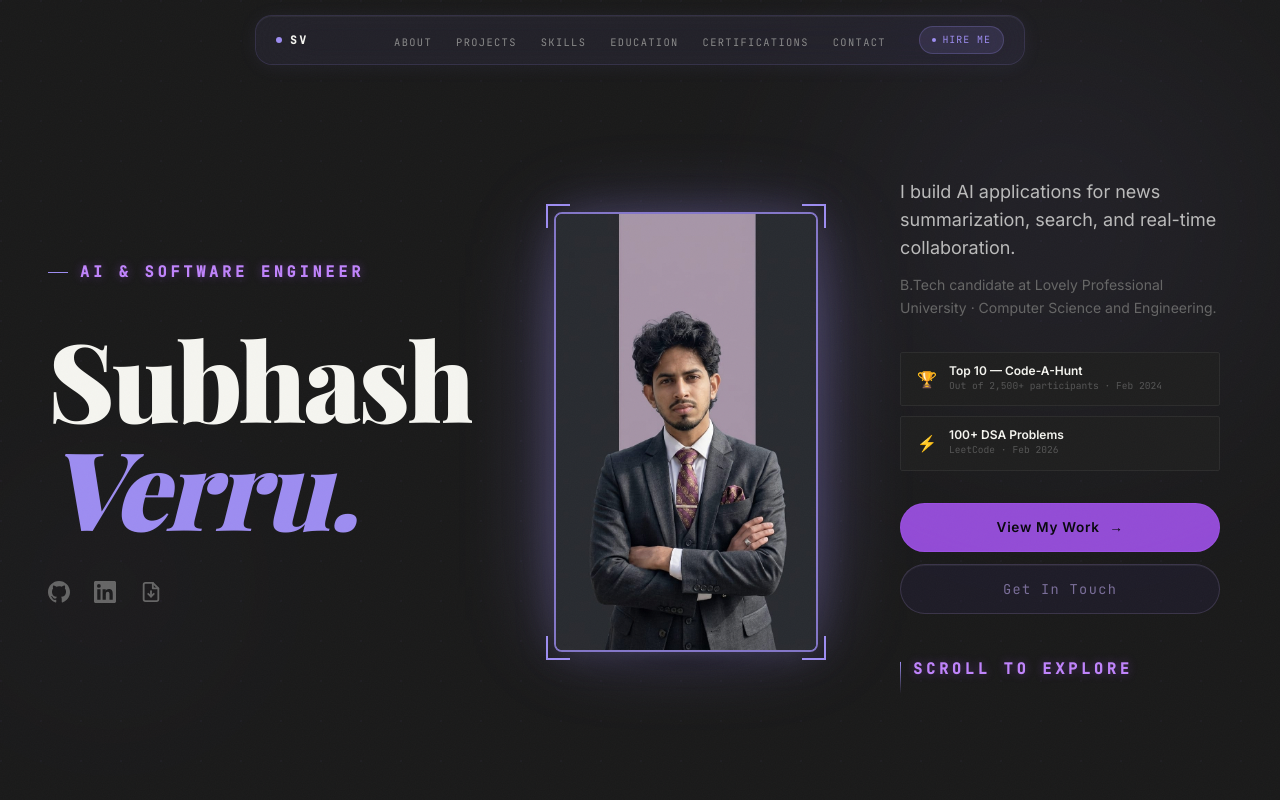
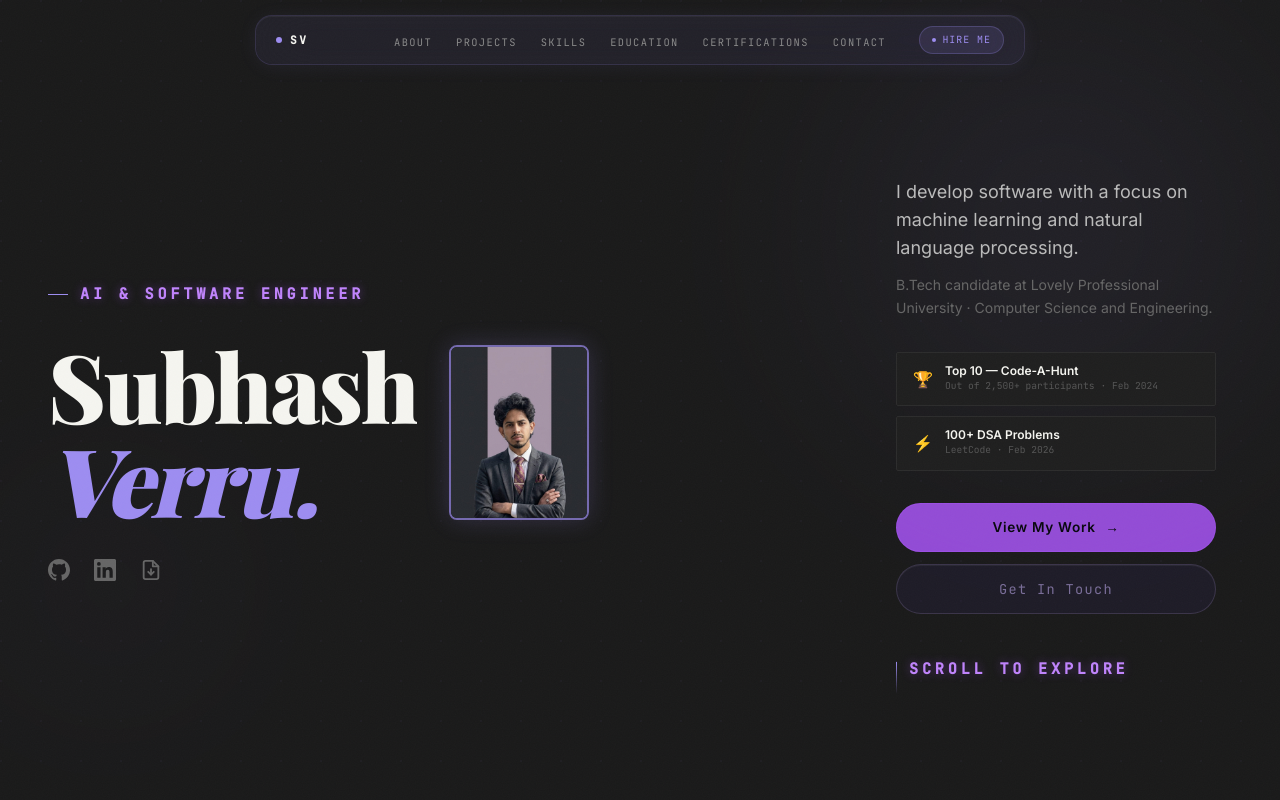
Before and after one commit to subhashroy17/portfolio, a React (Vite) app: page / in a window 1280 px wide. Shown: the top 800 px of the page. Built offline with nearby package versions, Linux system fonts and the light colour scheme.

Commit message:
Place compact portrait beside name and refresh intro

```diff
--- a/src/components/Hero.jsx
+++ b/src/components/Hero.jsx
@@ -9,11 +9,6 @@ const containerVariants = {
   hidden: {},
   visible: { transition: { staggerChildren: 0.1, delayChildren: 0.4 } },
 };
-
-// The exact % from the top where the frame bottom edge sits
-// Everything below this line "breaks out" of the frame
-// Frame bottom edge sits at 57% — lower = more body breaking out for stronger 3D
-const BREAKOUT_PCT = 57;
 
 export default function Hero() {
   const containerRef = useRef(null);
@@ -47,36 +42,34 @@ export default function Hero() {
         className="relative z-10 w-full max-w-7xl mx-auto px-6 md:px-12 pt-28 pb-12"
         style={{ y, opacity }}
       >
-        {/* ─── 3-column grid: [Name] [Portrait] [Info] ─── */}
-        <div className="grid grid-cols-1 lg:grid-cols-[1fr_300px_1fr] gap-6 xl:gap-10 items-center min-h-[calc(100vh-10rem)]">
+        <div className="grid grid-cols-1 lg:grid-cols-[minmax(0,1fr)_minmax(17rem,21rem)] gap-10 lg:gap-14 items-center min-h-[calc(100vh-10rem)]">
 
-          {/* ══ LEFT: LARGE NAME ══ */}
-          <div className="flex flex-col justify-center lg:pr-6">
+          <div className="min-w-0">
             {/* Identity label */}
             <motion.div
               initial={{ opacity: 0, x: -20 }}
               animate={{ opacity: 1, x: 0 }}
               transition={{ duration: 0.7, delay: 0.2 }}
-              className="flex items-center gap-3 mb-10"
+              className="flex items-center gap-3 mb-5 sm:mb-8"
             >
               <span className="w-5 h-px bg-[#9D8DF1]" />
               <span className="label-tag">AI & Software Engineer</span>
             </motion.div>
 
-            {/* Name — staggered line reveal */}
-            <motion.div
+            <div className="mb-6 flex items-center gap-3 sm:mb-8 sm:gap-6 lg:gap-8">
+              <motion.h1
                 variants={containerVariants}
                 initial="hidden"
                 animate="visible"
-              className="mb-10"
+                aria-label="Subhash Verru"
               >
                 {['Subhash', 'Verru.'].map((word, i) => (
-                <div key={i} className="overflow-hidden leading-none">
+                  <span key={word} className="block overflow-hidden leading-none">
                     <motion.span
                       variants={lineVariants}
                       className="block font-serif font-black tracking-tight"
                       style={{
-                      fontSize: 'clamp(4rem, 8.5vw, 8rem)',
+                        fontSize: 'clamp(2.375rem, 7.4vw, 6.75rem)',
                         lineHeight: 1,
                         color: i === 1 ? '#9D8DF1' : '#F5F5F0',
                         fontStyle: i === 1 ? 'italic' : 'normal',
@@ -85,9 +78,18 @@ export default function Hero() {
                     >
                       {word}
                     </motion.span>
+                  </span>
+                ))}
+              </motion.h1>
+              <motion.img
+                src="/port_pic.jpeg"
+                alt="Subhash Verru"
+                initial={{ opacity: 0, y: 16 }}
+                animate={{ opacity: 1, y: 0 }}
+                transition={{ duration: 0.8, delay: 0.55, ease: [0.16, 1, 0.3, 1] }}
+                className="aspect-[4/5] w-[84px] shrink-0 rounded-lg border-2 border-[#9D8DF1]/70 object-cover object-top shadow-[0_0_24px_rgba(157,141,241,0.2)] sm:w-[112px] lg:w-[140px]"
+              />
             </div>
-              ))}
-            </motion.div>
 
             {/* Social Icons */}
             <motion.div
@@ -133,61 +135,15 @@ export default function Hero() {
             </motion.div>
           </div>
 
-          {/* ══ CENTER: PORTRAIT ══ */}
-          <motion.div
-            initial={{ opacity: 0, y: 40 }}
-            animate={{ opacity: 1, y: 0 }}
-            transition={{ duration: 1.1, delay: 0.55, ease: [0.16, 1, 0.3, 1] }}
-            className="flex justify-center items-center"
-          >
-            <div className="relative w-[264px] max-w-full aspect-[3/5]">
-
-              {/* Soft lavender glow behind the portrait */}
-              <div
-                className="absolute inset-x-4 top-8 bottom-8 opacity-50"
-                style={{ background: '#9D8DF1', filter: 'blur(50px)', zIndex: 0 }}
-              />
-
-              {/* Portrait Image Container */}
-              <div
-                className="absolute inset-0 overflow-hidden rounded-lg border-2 border-[rgba(157,141,241,0.8)] shadow-[0_0_40px_rgba(157,141,241,0.2)]"
-                style={{ zIndex: 2 }}
-              >
-                <img
-                  src="/port_pic.jpeg"
-                  alt="Subhash Verru"
-                  className="w-full h-full object-cover object-top"
-                />
-              </div>
-
-              {/* Corner accent L-brackets */}
-              <div className="absolute -top-2 -left-2 w-6 h-6 border-t-2 border-l-2 border-[#9D8DF1]" style={{ zIndex: 3 }} />
-              <div className="absolute -top-2 -right-2 w-6 h-6 border-t-2 border-r-2 border-[#9D8DF1]" style={{ zIndex: 3 }} />
-              <div className="absolute -bottom-2 -left-2 w-6 h-6 border-b-2 border-l-2 border-[#9D8DF1]" style={{ zIndex: 3 }} />
-              <div className="absolute -bottom-2 -right-2 w-6 h-6 border-b-2 border-r-2 border-[#9D8DF1]" style={{ zIndex: 3 }} />
-
-              {/* Subtle shadow cast below the portrait */}
-              <div
-                className="absolute bottom-[-20px] left-8 right-8 pointer-events-none"
-                style={{
-                  height: '20px',
-                  background: 'radial-gradient(ellipse at center, rgba(0,0,0,0.4) 0%, transparent 70%)',
-                  filter: 'blur(6px)',
-                  zIndex: 1,
-                }}
-              />
-            </div>
-          </motion.div>
-
           {/* ══ RIGHT: TAGLINE + ACHIEVEMENTS + CTAs ══ */}
-          <div className="flex flex-col justify-center lg:pl-6">
+          <div className="flex flex-col justify-center">
             <motion.p
               initial={{ opacity: 0, y: 16 }}
               animate={{ opacity: 1, y: 0 }}
               transition={{ duration: 0.8, delay: 0.8, ease: [0.16, 1, 0.3, 1] }}
               className="text-[#bbb] text-base md:text-lg leading-relaxed mb-3 max-w-xs"
             >
-              I build AI applications for news summarization, search, and real-time collaboration.
+              I develop software with a focus on machine learning and natural language processing.
             </motion.p>
 
             <motion.p
```
Lines whose indentation alone changed are shown as unchanged.
